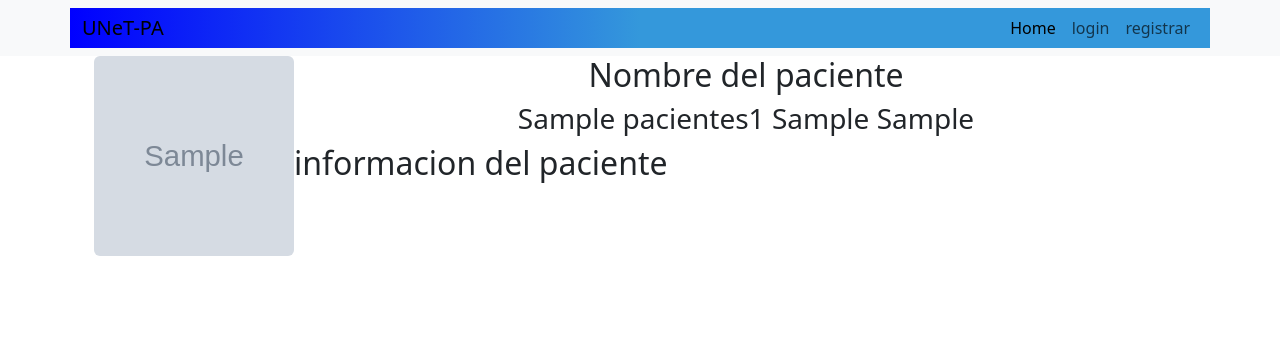
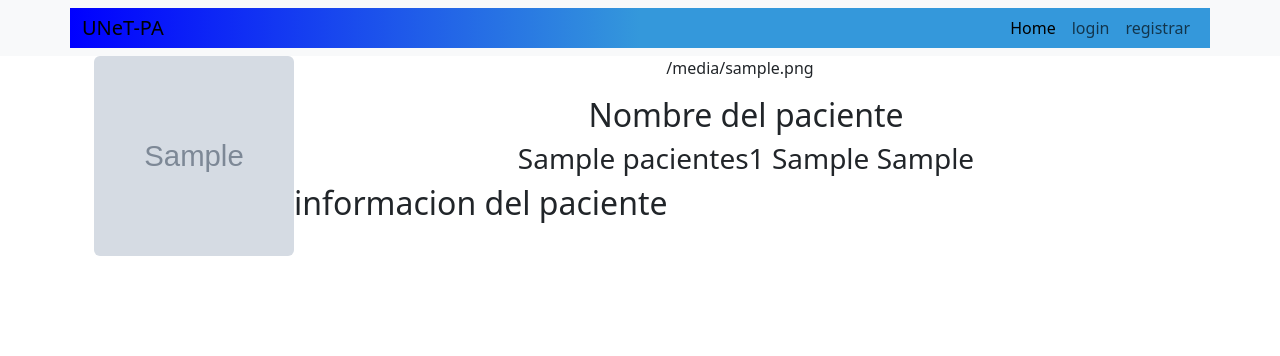
Before and after one commit to Yoshloaa/django-UNET, a Django app: page /pacientes/1/ in a window 1280 px wide. Shown: the top 356 px of the page. Run offline with Django 4.2, Linux system fonts and the light colour scheme; tables that the repository leaves empty hold one stand-in row (values such as "Sample post"); grey boxes marked "Sample" are stand-in pictures.

Commit message:
mostrar los datos de la imagen

```diff
--- a/plataforma/templates/mostrar_paciente.html
+++ b/plataforma/templates/mostrar_paciente.html
@@ -6,7 +6,8 @@
         <div>
             {%if pacientes.image%}
             <div>
-            <img src="{{ pacientes.image.url}}" alt="imagen.paciente" height="200" width="200" class="rounded float-start">
+            <img src="{{pacientes.image.url}}" alt="imagen.paciente" height="200" width="200" class="rounded float-start">
+            <p>{{pacientes.image.url}}</p>
             </div>
             {%else%}
                 <div>
```
